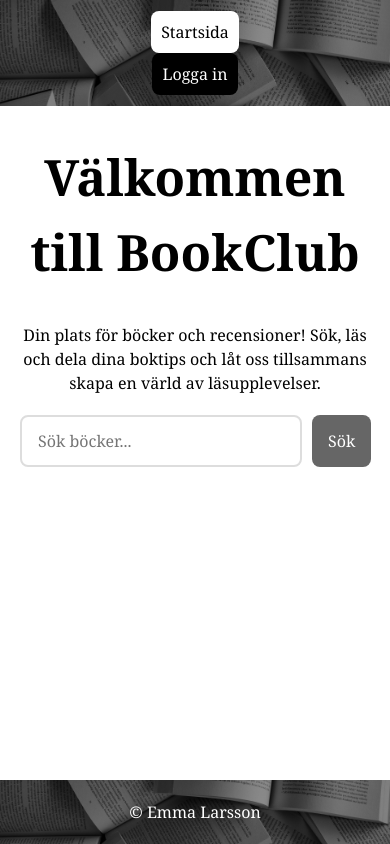
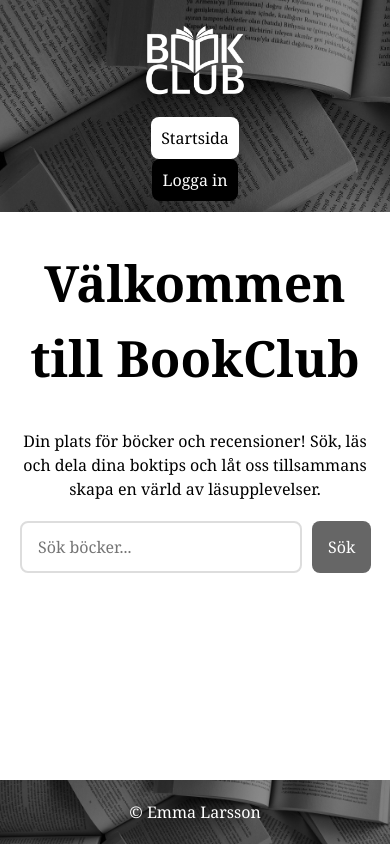
Before and after one commit to QmmaLarsson/bookproject, a React (Vite) app: page / in a window 390 px wide. Built offline with nearby package versions, Linux system fonts and the light colour scheme.

Commit message:
Lagt till logotyp och favicon

```diff
--- a/index.html
+++ b/index.html
@@ -2,7 +2,7 @@
 <html lang="sv">
   <head>
     <meta charset="UTF-8" />
-    <link rel="icon" type="image/svg+xml" href="/vite.svg" />
+    <link rel="icon" type="image/png" href="/fav.png" />
     <meta name="viewport" content="width=device-width, initial-scale=1.0" />
     <title>bookproject</title>
   </head>
--- a/src/components/Header.css
+++ b/src/components/Header.css
@@ -7,6 +7,14 @@ header {
     background-repeat: no-repeat;
     color: white;
     padding: 2rem;
+    display: flex;
+    align-items: center;
+    justify-content: space-between;
+}
+
+.logo {
+    height: 80px;
+    width: auto;
 }
 
 .main-menu {
@@ -60,6 +68,15 @@ header {
 
 /*Regler för mobil*/
 @media (max-width: 768px) {
+    header {
+        flex-direction: column;
+        align-items: center;
+    }
+
+    .logo {
+        margin-bottom: 2rem;
+    }
+
     .main-menu {
         flex-direction: column;
         align-items: center;
--- a/src/components/Header.tsx
+++ b/src/components/Header.tsx
@@ -1,6 +1,7 @@
 import { NavLink } from "react-router-dom"
 import { useAuth } from "../context/AuthContext"
 import "./Header.css";
+import logo from "../assets/images/logo.png";
 
 
 const Header = () => {
@@ -8,6 +9,7 @@ const Header = () => {
 
     return (
         <header>
+            <NavLink to="/"><img src={logo} alt="Logotyp" className="logo" /></NavLink>
             <ul className="main-menu">
                 <li className="main-li"><NavLink to="/" className="menu-link main-link">Startsida</NavLink></li>
                 {user && (<li><NavLink to="/admin" className="menu-link">Mina recensioner</NavLink></li>)}
```
Also changed, not shown: public/fav.png (added), src/assets/images/logo.png (added).
